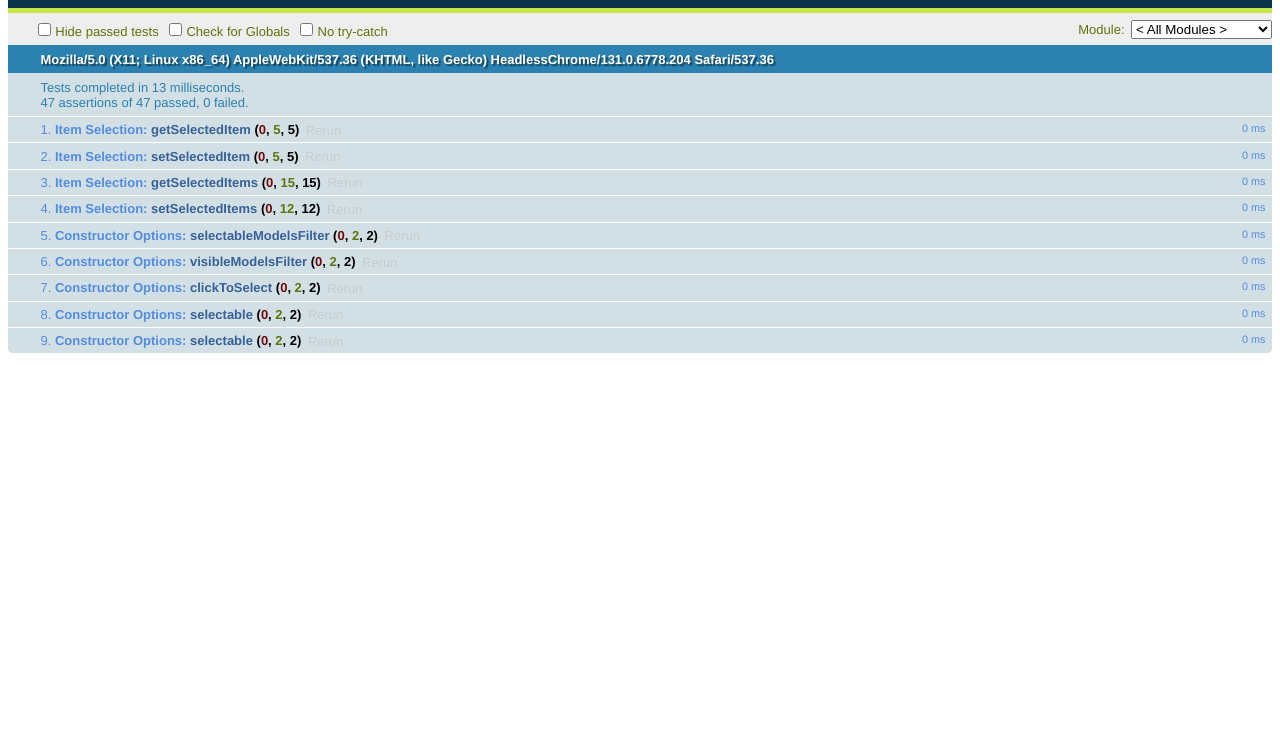
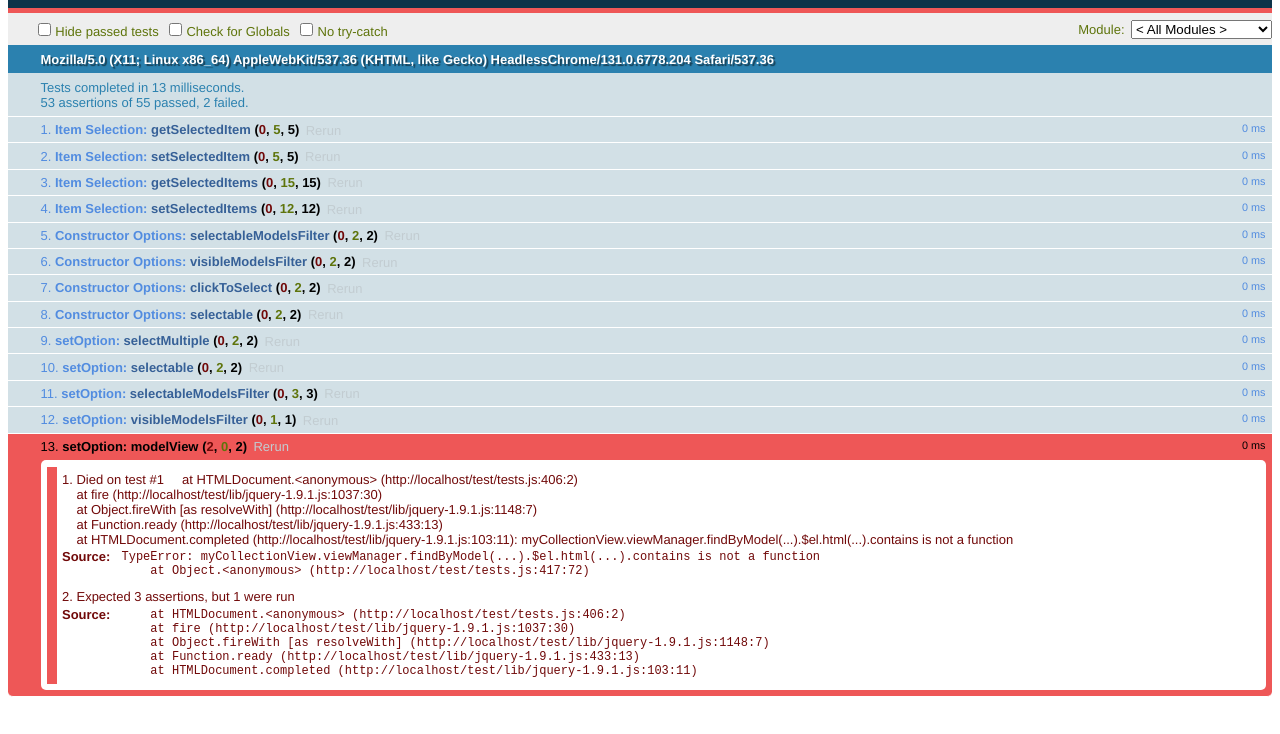
Before and after one commit to rotundasoftware/backbone.collectionView, a plain HTML site: page test/index.html in a window 1280 px wide. Shown: the part 48-782 px from the top of the page. Drawn offline with Linux system fonts and the light colour scheme.

Commit message:
Add setOption tests

```diff
--- a/collectionView.js
+++ b/collectionView.js
@@ -8,7 +8,7 @@
 (function(){
 	var mDefaultModelViewConstructor = Backbone.View;
 
-	var DEFAULT_REFERENCE_BY = "cid";
+	var kDefaultReferenceBy = "cid";
 
 	var kAllowedOptions = [ "collection", "modelView", "modelViewOptions", "itemTemplate",
 														"selectable", "clickToSelect", "selectableModelsFilter", "visibleModelsFilter",
@@ -138,26 +138,32 @@
 			else {
 				if( _.contains( kAllowedOptions, name ) ) {
 
-					this[ name ] = value;
 					switch( name ) {
 						case "selectMultiple" :
+							this[ name ] = value;
 							if( !value && this.selectedItems.length > 1 )
 								this.setSelectedItem( _.first( this.selectedItems ) );
 							break;
 						case "selectable" :
 							if( !value && this.selectedItems.length > 0 )
 								this.setSelectedItems( [] );
+							this[ name ] = value;
 							break;
 						case "selectableModelsFilter" :
+							this[ name ] = value;
 							if( value && _.isFunction( value ) )
-								this.validateSelection();
+								this._validateSelection();
 							break;
 						case "itemTemplate" :
+							this[ name ] = value;
 							this._updateItemTemplate();
 							break;
 						case "processKeyEvents" :
+							this[ name ] = value;
 							if( value )  this.$el.attr( "tabindex", 0 ); // so we get keyboard events
 							break;
+						default :
+							this[ name ] = value;
 					}
 
 					if( _.contains( kOptionsRequiringRerendering, name ) )  this.render();
@@ -200,7 +206,7 @@
 			var referenceBy;
 
 			options = _.extend( {}, {
-				by : DEFAULT_REFERENCE_BY
+				by : kDefaultReferenceBy
 			}, options );
 
 			var referenceBy = options.by;
@@ -274,7 +280,7 @@
 
 			options = _.extend( {}, {
 				silent : true,
-				by : DEFAULT_REFERENCE_BY
+				by : kDefaultReferenceBy
 			}, options );
 
 
--- a/test/tests.js
+++ b/test/tests.js
@@ -1,22 +1,32 @@
-$(document).ready(function() {
+$(document).ready( function() {
 
 	function commonSetup() {
 
-		var Employee = Backbone.Model.extend({});
+		var Employee = Backbone.Model.extend( { } );
 		var Employees = Backbone.Collection.extend( { model : Employee } );
-		this.emp1 = new Employee( { id : 1, firstName : 'Sherlock', lastName : 'Holmes'});
-		this.emp2 = new Employee( { id : 2, firstName : 'John', lastName : 'Watson'});
-		this.emp3 = new Employee( { id : 3, firstName : 'Mycroft', lastName : 'Holmes'});
-		this.employees = new Employees( [this.emp1,this.emp2,this.emp3] );
+		this.emp1 = new Employee( { id : 1, firstName : 'Sherlock', lastName : 'Holmes' } );
+		this.emp2 = new Employee( { id : 2, firstName : 'John', lastName : 'Watson' } );
+		this.emp3 = new Employee( { id : 3, firstName : 'Mycroft', lastName : 'Holmes' } );
+		this.employees = new Employees( [ this.emp1, this.emp2, this.emp3 ] );
 
-		this.EmployeeView = Backbone.View.extend({
-			template : _.template($( "#employee-template" ).html()),
+		this.EmployeeView = Backbone.View.extend( {
+			template : _.template( $( "#employee-template" ).html() ),
 			render : function() {
 				var emp = this.model.toJSON();
 				var html = this.template(emp);
 				this.$el.append(html);
 			}
-		});
+		} );
+
+		this.EmployeeView2 = Backbone.View.extend( {
+			template : _.template( $( "#employee-template-2" ).html() ),
+			render : function() {
+				var emp = this.model.toJSON();
+				var html = this.template(emp);
+				this.$el.append(html);
+			}
+		} );
+
 
 		var $fixture = $( "#qunit-fixture" );
 		$fixture.append( "<ul id='myCollectionList'></ul>" );
@@ -25,100 +35,100 @@ $(document).ready(function() {
 
 	}
 
-	module("Item Selection",
+	module( "Item Selection",
 		{
 			setup: function() {
-				commonSetup.call(this);
+				commonSetup.call( this );
 			}
 		}
 	);
 
-	test('getSelectedItem', 5, function() {
+	test( "getSelectedItem", 5, function() {
 
-		var singleSelectionView = new Backbone.CollectionView({
+		var singleSelectionView = new Backbone.CollectionView( {
 			el : this.$collectionViewEl,
 			selectable : true,
 			collection : this.employees,
 			modelView : this.EmployeeView
-		});
+		} );
 
 		singleSelectionView.render();
 
-		singleSelectionView.setSelectedItem(this.emp1.cid);
+		singleSelectionView.setSelectedItem( this.emp1.cid );
 
 		var selectedCid = singleSelectionView.getSelectedItem();
-		equal(selectedCid, this.emp1.cid, "Selected item is the correct cid" );
+		equal( selectedCid, this.emp1.cid, "Selected item is the correct cid" );
 
-		var selectedModel = singleSelectionView.getSelectedItem({ by : "model" });
+		var selectedModel = singleSelectionView.getSelectedItem( { by : "model" } );
 		equal( selectedModel, this.emp1, "Selected item is the correct model" );
 
-		var selectedId = singleSelectionView.getSelectedItem({ by : "id" });
+		var selectedId = singleSelectionView.getSelectedItem( { by : "id" } );
 		equal( selectedId, this.emp1.id, "Selected item is the correct id" );
 
-		var selectedModelView = singleSelectionView.getSelectedItem({ by : "modelView" });
+		var selectedModelView = singleSelectionView.getSelectedItem( { by : "modelView" } );
 		equal( selectedModelView.model, this.emp1, "Selected item is the correct modelView" );
 
-		singleSelectionView.setSelectedItem(this.emp2.cid);
+		singleSelectionView.setSelectedItem( this.emp2.cid );
 
-		var selectedLine = singleSelectionView.getSelectedItem({ by : "line" });
+		var selectedLine = singleSelectionView.getSelectedItem( { by : "line" } );
 		equal( selectedLine, 1, "Selected item is the correct line" );
 
 
 	});
 
-	test('setSelectedItem', 5, function() {
+	test( "setSelectedItem", 5, function() {
 
-		var singleSelectionView = new Backbone.CollectionView({
+		var singleSelectionView = new Backbone.CollectionView( {
 			el : this.$collectionViewEl,
 			selectable : true,
 			collection : this.employees,
 			modelView : this.EmployeeView
-		});
+		} );
 
 		singleSelectionView.render();
 
 		var selectedCid;
 
-		singleSelectionView.setSelectedItem(this.emp1.id, { by : "id" } );
+		singleSelectionView.setSelectedItem( this.emp1.id, { by : "id" } );
 		selectedCid = singleSelectionView.getSelectedItem();
-		equal(selectedCid, this.emp1.cid, "Selected item correctly set using id" );
+		equal( selectedCid, this.emp1.cid, "Selected item correctly set using id" );
 
-		singleSelectionView.setSelectedItem(this.emp2.cid, { by : "cid" } );
+		singleSelectionView.setSelectedItem( this.emp2.cid, { by : "cid" } );
 		selectedCid = singleSelectionView.getSelectedItem();
-		equal(selectedCid, this.emp2.cid, "Selected item correctly set using cid" );
+		equal( selectedCid, this.emp2.cid, "Selected item correctly set using cid" );
 
-		singleSelectionView.setSelectedItem(this.emp3, { by : "model" } );
+		singleSelectionView.setSelectedItem( this.emp3, { by : "model" } );
 		selectedCid = singleSelectionView.getSelectedItem();
-		equal(selectedCid, this.emp3.cid, "Selected item correctly set using model" );
+		equal( selectedCid, this.emp3.cid, "Selected item correctly set using model" );
 
-		singleSelectionView.setSelectedItem(singleSelectionView.viewManager.findByModel(this.emp1), { by : "modelView" } );
+		singleSelectionView.setSelectedItem( singleSelectionView.viewManager.findByModel( this.emp1 ), { by : "modelView" } );
 		selectedCid = singleSelectionView.getSelectedItem();
-		equal(selectedCid, this.emp1.cid, "Selected item correctly set using modelView" );
+		equal( selectedCid, this.emp1.cid, "Selected item correctly set using modelView" );
 
-		singleSelectionView.setSelectedItem(1, { by : "line" } );
+		singleSelectionView.setSelectedItem( 1, { by : "line" } );
 		selectedCid = singleSelectionView.getSelectedItem();
-		equal(selectedCid, this.emp2.cid, "Selected item correctly set using line" );
+		equal( selectedCid, this.emp2.cid, "Selected item correctly set using line" );
 
 	});
 
-	test('getSelectedItems', 15, function() {
+	test( "getSelectedItems", 15, function() {
 
-		var singleSelectionView = new Backbone.CollectionView({
+		var singleSelectionView = new Backbone.CollectionView( {
 			el : this.$collectionViewEl,
 			selectable : true,
 			selectMultiple : true,
 			collection : this.employees,
 			modelView : this.EmployeeView
-		});
+		} );
 
 		singleSelectionView.render();
 
-		singleSelectionView.setSelectedItems([ this.emp1.cid, this.emp2.cid ]);
+		singleSelectionView.setSelectedItems( [ this.emp1.cid, this.emp2.cid ] );
 
 		var selectedCids = singleSelectionView.getSelectedItems();
-		equal(selectedCids.length, 2, "Correct number of selected items");
-		equal(selectedCids[0], this.emp1.cid, "One of selected items is the correct cid" );
-		equal(selectedCids[1], this.emp2.cid, "Other selected item is the correct cid" );
+		equal( selectedCids.length, 2, "Correct number of selected items");
+		equal( selectedCids[0], this.emp1.cid, "One of selected items is the correct cid" );
+		equal( selectedCids[1], this.emp2.cid, "Other selected item is the correct cid" );
 
 		var selectedModels = singleSelectionView.getSelectedItems({ by : "model" });
 		equal( selectedModels.length, 2, "Correct number of selected items");
@@ -130,12 +140,12 @@ $(document).ready(function() {
 		equal( selectedIds[0], this.emp1.id, "One of selected items is the correct id" );
 		equal( selectedIds[1], this.emp2.id, "Other selected item is the correct id" );
 
-		var selectedModelViews = singleSelectionView.getSelectedItems({ by : "modelView" });
+		var selectedModelViews = singleSelectionView.getSelectedItems( { by : "modelView" });
 		equal( selectedModelViews.length, 2, "Correct number of selected items");
 		equal( selectedModelViews[0].model, this.emp1, "One of the selected items is the correct modelView" );
 		equal( selectedModelViews[1].model, this.emp2, "Other selected item is the correct modelView" );
 
-		var selectedLines = singleSelectionView.getSelectedItems({ by : "line" });
+		var selectedLines = singleSelectionView.getSelectedItems( { by : "line" } );
 		equal( selectedLines.length, 2, "Correct number of selected items" );
 		equal( selectedLines[0], 0, "One of the selected item is the correct line" );
 		equal( selectedLines[1], 1, "Other selected item is the correct line" );
@@ -143,45 +153,45 @@ $(document).ready(function() {
 
 	});
 
-	test('setSelectedItems', 12, function() {
+	test( "setSelectedItems", 12, function() {
 
-		var singleSelectionView = new Backbone.CollectionView({
+		var singleSelectionView = new Backbone.CollectionView( {
 			el : this.$collectionViewEl,
 			selectable : true,
 			collection : this.employees,
 			modelView : this.EmployeeView
-		});
+		} );
 
 		singleSelectionView.render();
 
 		var selectedCid;
 
-		singleSelectionView.setSelectedItems([ this.emp1.id, this.emp2.id ], { by : "id" } );
+		singleSelectionView.setSelectedItems( [ this.emp1.id, this.emp2.id ], { by : "id" } );
 		selectedCids = singleSelectionView.getSelectedItems();
 		equal( selectedCids.length, 2, "Correct number of selected items");
-		equal(selectedCids[0], this.emp1.cid, "One of selected items correctly set using 'id'" );
-		equal(selectedCids[1], this.emp2.cid, "Other selected item correctly set using 'id'" );
-		equal(_.intersection(selectedCids, [this.emp1.cid, this.emp2.cid ] ).length, 2,  "Selected items correctly set using 'id'" );
+		equal( selectedCids[0], this.emp1.cid, "One of selected items correctly set using 'id'" );
+		equal( selectedCids[1], this.emp2.cid, "Other selected item correctly set using 'id'" );
+		equal( _.intersection( selectedCids, [this.emp1.cid, this.emp2.cid ] ).length, 2,  "Selected items correctly set using 'id'" );
 
 		singleSelectionView.setSelectedItems([ this.emp2.cid, this.emp3.cid ], { by : "cid" } );
 		selectedCids = singleSelectionView.getSelectedItems();
 		equal( selectedCids.length, 2, "Correct number of selected items");
-		equal(_.intersection(selectedCids, [this.emp2.cid, this.emp3.cid ] ).length, 2,  "Selected items correctly set using 'cid'" );
+		equal(_.intersection(selectedCids, [ this.emp2.cid, this.emp3.cid ] ).length, 2,  "Selected items correctly set using 'cid'" );
 
 		singleSelectionView.setSelectedItems( [ this.emp1, this.emp2 ], { by : "model" } );
 		selectedCids = singleSelectionView.getSelectedItems();
 		equal( selectedCids.length, 2, "Correct number of selected items");
-		equal(_.intersection(selectedCids, [this.emp1.cid, this.emp2.cid ] ).length, 2,  "Selected items correctly set using 'model'" );
+		equal( _.intersection(selectedCids, [ this.emp1.cid, this.emp2.cid ] ).length, 2,  "Selected items correctly set using 'model'" );
 
 		singleSelectionView.setSelectedItems([ singleSelectionView.viewManager.findByModel( this.emp2 ), singleSelectionView.viewManager.findByModel( this.emp3 ) ], { by : "modelView" } );
 		selectedCids = singleSelectionView.getSelectedItems();
 		equal( selectedCids.length, 2, "Correct number of selected items");
-		equal(_.intersection(selectedCids, [this.emp2.cid, this.emp3.cid ] ).length, 2,  "Selected items correctly set using 'modelView'" );
+		equal( _.intersection(selectedCids, [ this.emp2.cid, this.emp3.cid ] ).length, 2,  "Selected items correctly set using 'modelView'" );
 
-		singleSelectionView.setSelectedItems([ 0, 1 ], { by : "line" } );
+		singleSelectionView.setSelectedItems( [ 0, 1 ], { by : "line" } );
 		selectedCids = singleSelectionView.getSelectedItems();
 		equal( selectedCids.length, 2, "Correct number of selected items");
-		equal(_.intersection(selectedCids, [this.emp1.cid, this.emp2.cid ] ).length, 2,  "Selected items correctly set using 'line'" );
+		equal( _.intersection(selectedCids, [ this.emp1.cid, this.emp2.cid ] ).length, 2,  "Selected items correctly set using 'line'" );
 
 	});
 
@@ -195,58 +205,58 @@ $(document).ready(function() {
 
 	test( "selectableModelsFilter", 2, function() {
 
-		var selectableFilterView = new Backbone.CollectionView({
+		var selectableFilterView = new Backbone.CollectionView( {
 			el : this.$collectionViewEl,
 			selectable : true,
 			collection : this.employees,
 			modelView : this.EmployeeView,
 			selectableModelsFilter : function(model) {
-				return model.get('lastName') === 'Holmes';
+				return model.get( "lastName" ) === "Holmes";
 			}
-		});
+		} );
 
 		selectableFilterView.render();
 
-		selectableFilterView.setSelectedItem(this.emp2.cid);
+		selectableFilterView.setSelectedItem( this.emp2.cid );
 		var selectedCid = selectableFilterView.getSelectedItem();
-		equal(selectedCid, null, "Unselectable item was not selected");
+		equal( selectedCid, null, "Unselectable item was not selected" );
 
-		selectableFilterView.setSelectedItem(this.emp1.cid);
+		selectableFilterView.setSelectedItem( this.emp1.cid );
 		var selectedCid2 = selectableFilterView.getSelectedItem();
-		equal(selectedCid2, this.emp1.cid, "Selectable item was selected");
+		equal( selectedCid2, this.emp1.cid, "Selectable item was selected" );
 
 	} );
 
 	test( "visibleModelsFilter", 2, function() {
 
-		var visibleFilterView = new Backbone.CollectionView({
+		var visibleFilterView = new Backbone.CollectionView( {
 			el : this.$collectionViewEl,
 			selectable : true,
 			collection : this.employees,
 			modelView : this.EmployeeView,
-			visibleModelsFilter : function(model) {
+			visibleModelsFilter : function( model ) {
 				return model.get('lastName') === 'Holmes';
 			}
-		});
+		} );
 
 		visibleFilterView.render();
 
 		var modelView1 = visibleFilterView.viewManager.findByModel( this.emp1 );
-		ok(modelView1.$el.is( ":visible" ), "Visible item (determined by visibleModelsFilter) is visible");
+		ok( modelView1.$el.is( ":visible" ), "Visible item (determined by visibleModelsFilter) is visible" );
 
 		var modelView2 = visibleFilterView.viewManager.findByModel( this.emp2 );
-		ok(!modelView2.$el.is( ":visible" ), "Hidden item (determined by visibleModelsFilter) is hidden");
+		ok( !modelView2.$el.is( ":visible" ), "Hidden item (determined by visibleModelsFilter) is hidden" );
 
 	} );
 
 	test( "clickToSelect", 2, function() {
 
-		var myCollectionView = new Backbone.CollectionView({
+		var myCollectionView = new Backbone.CollectionView( {
 			el : this.$collectionViewEl,
 			selectable : true,
 			collection : this.employees,
 			modelView : this.EmployeeView
-		});
+		} );
 
 		myCollectionView.render();
 
@@ -258,13 +268,13 @@ $(document).ready(function() {
 
 		myCollectionView.remove();
 
-		myCollectionView = new Backbone.CollectionView({
+		myCollectionView = new Backbone.CollectionView( {
 			el : this.$collectionViewEl,
 			selectable : true,
 			clickToSelect : false,
 			collection : this.employees,
 			modelView : this.EmployeeView
-		});
+		} );
 
 		myCollectionView.render();
 
@@ -276,26 +286,26 @@ $(document).ready(function() {
 
 	test( "selectable", 2, function() {
 
-		var myCollectionView = new Backbone.CollectionView({
+		var myCollectionView = new Backbone.CollectionView( {
 			el : this.$collectionViewEl,
 			collection : this.employees,
 			modelView : this.EmployeeView
-		});
+		} );
 
 		myCollectionView.render();
 
-		myCollectionView.setSelectedItem(this.emp1.cid);
+		myCollectionView.setSelectedItem( this.emp1.cid );
 		var selectedCid = myCollectionView.getSelectedItem();
-		equal(selectedCid, this.emp1.cid, "Item successfully selected");
+		equal( selectedCid, this.emp1.cid, "Item successfully selected" );
 
 		myCollectionView.remove();
 
-		myCollectionView = new Backbone.CollectionView({
+		myCollectionView = new Backbone.CollectionView( {
 			el : this.$collectionViewEl,
 			collection : this.employees,
 			selectable : false,
 			modelView : this.EmployeeView
-		});
+		} );
 
 		myCollectionView.render();
 
@@ -304,34 +314,115 @@ $(document).ready(function() {
 
 	});
 
+	module( "setOption",
+		{
+			setup: function() {
+				commonSetup.call( this );
+			}
+		}
+	);
+
+
+	test( "selectMultiple", 2, function() {
+
+		var myCollectionView = new Backbone.CollectionView( {
+			el : this.$collectionViewEl,
+			collection : this.employees,
+			modelView : this.EmployeeView,
+			selectMultiple : false
+		} );
+
+		myCollectionView.setSelectedItems( [ this.emp1, this.emp2 ], { by : "model" } );
+
+		equal( myCollectionView.getSelectedItems().length, 2, "There are two selected items" );
+
+		myCollectionView.setOption( "selectMultiple", false );
+
+		equal( myCollectionView.getSelectedItems().length, 1, "Now there is only one selected item" );
+
+	} );
+
 	test( "selectable", 2, function() {
 
-		var myCollectionView = new Backbone.CollectionView({
+		var myCollectionView = new Backbone.CollectionView( {
 			el : this.$collectionViewEl,
 			collection : this.employees,
-			modelView : this.EmployeeView
-		});
+			modelView : this.EmployeeView,
+			selectable : true
+		} );
+
+		myCollectionView.setSelectedItems( [ this.emp1, this.emp2 ], { by : "model" } );
+
+		equal( myCollectionView.getSelectedItems().length, 2, "There are two selected items" );
+
+		myCollectionView.setOption( "selectable", false );
+
+		equal( myCollectionView.getSelectedItems().length, 0, "Now there is no selected items" );
+
+	} );
+
+	test( "selectableModelsFilter", 3, function() {
+
+		var myCollectionView = new Backbone.CollectionView( {
+			el : this.$collectionViewEl,
+			collection : this.employees,
+			modelView : this.EmployeeView,
+			selectable : true
+		} );
+
+		myCollectionView.setSelectedItems( [ this.emp1, this.emp2 ], { by : "model" } );
+
+		equal( myCollectionView.getSelectedItems().length, 2, "There are two selected items" );
+
+		myCollectionView.setOption( "selectableModelsFilter", function( model ) {
+			return model.get( "lastName" ) === "Holmes";
+		} );
+
+		equal( myCollectionView.getSelectedItems().length, 1, "Now there is no selected items" );
+		equal( myCollectionView.getSelectedItems( { by : "model" } )[0], this.emp1, "The remaining selected model is correct" );
+
+	} );
+
+	test( "visibleModelsFilter", 1, function() {
+
+		var visibleFilterView = new Backbone.CollectionView( {
+			el : this.$collectionViewEl,
+			selectable : true,
+			collection : this.employees,
+			modelView : this.EmployeeView,
+		} );
+
+		visibleFilterView.render();
+
+		visibleFilterView.setOption( "visibleModelsFilter", function( model ) {
+				return model.get( "lastName" ) === "Holmes";
+		 } );
+
+		var modelView2 = visibleFilterView.viewManager.findByModel( this.emp2 );
+		ok( !modelView2.$el.is( ":visible" ), "Hidden item (determined by visibleModelsFilter) is hidden" );
+
+	} );
+
+	test( "modelView", 3, function() {
+
+		var myCollectionView = new Backbone.CollectionView( {
+			el : this.$collectionViewEl,
+			collection : this.employees,
+			modelView : this.EmployeeView,
+			selectable : true
+		} );
 
 		myCollectionView.render();
 
-		myCollectionView.setSelectedItem(this.emp1.cid);
-		var selectedCid = myCollectionView.getSelectedItem();
-		equal(selectedCid, this.emp1.cid, "Item successfully selected");
+		ok( myCollectionView.viewManager.findByModel( this.emp1 ).$el.html().contains( "Full name" ), "Item html contains string `Full name`" );
 
-		myCollectionView.remove();
+		myCollectionView.setOption( "modelView", this.EmployeeView2 );
 
-		myCollectionView = new Backbone.CollectionView({
-			el : this.$collectionViewEl,
-			collection : this.employees,
-			selectable : false,
-			modelView : this.EmployeeView
-		});
+		ok( ! myCollectionView.viewManager.findByModel( this.emp1 ).$el.html().contains( "Full name" ), "Item html does not contain string `Full name`" );
+		ok( myCollectionView.viewManager.findByModel( this.emp1 ).$el.html().contains( "Full 2 name" ), "Item html contains string `Full 2 name`" );
 
-		myCollectionView.render();
 
-		selectedCid = myCollectionView.getSelectedItem();
-		equal(selectedCid, null, "Item not selected (because 'selectable' was false");
+	} );
 
-	});
 
 });
```
Also changed, not shown: test/index.html (+4 -0 lines).
